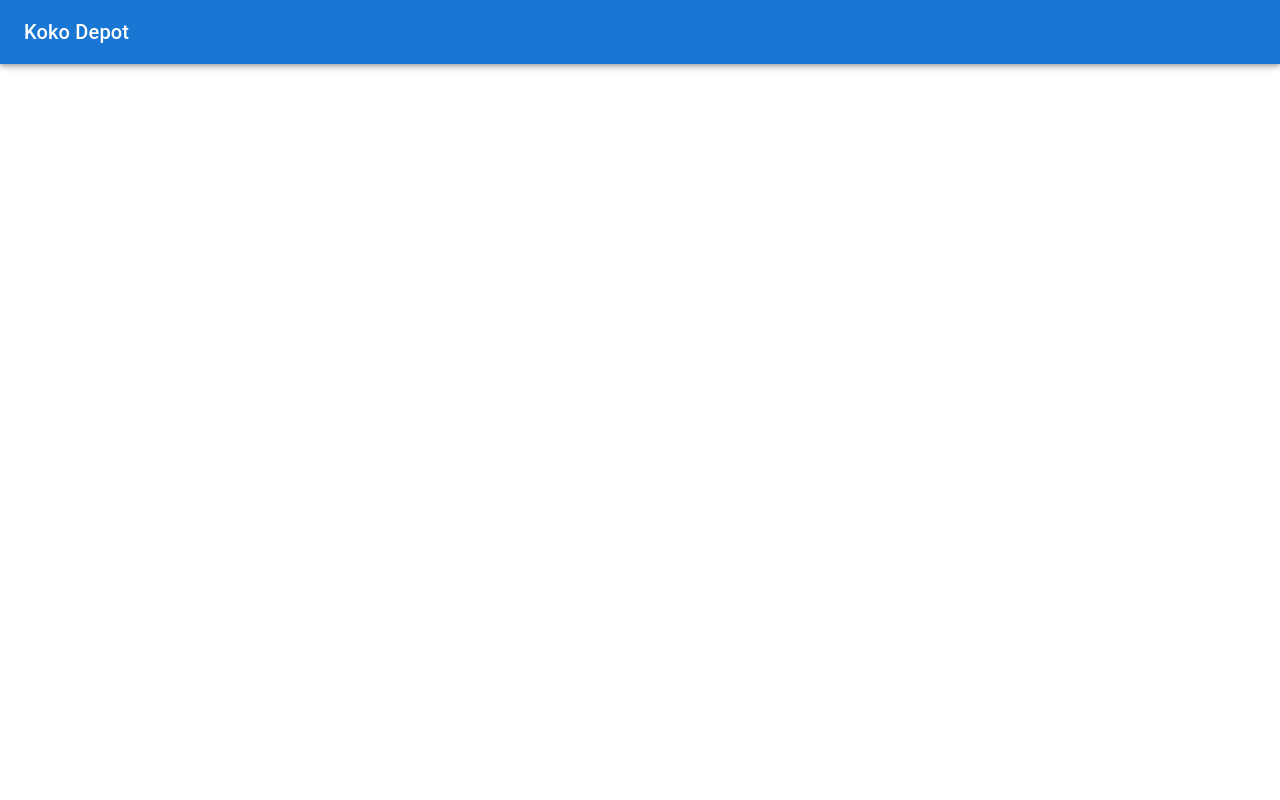
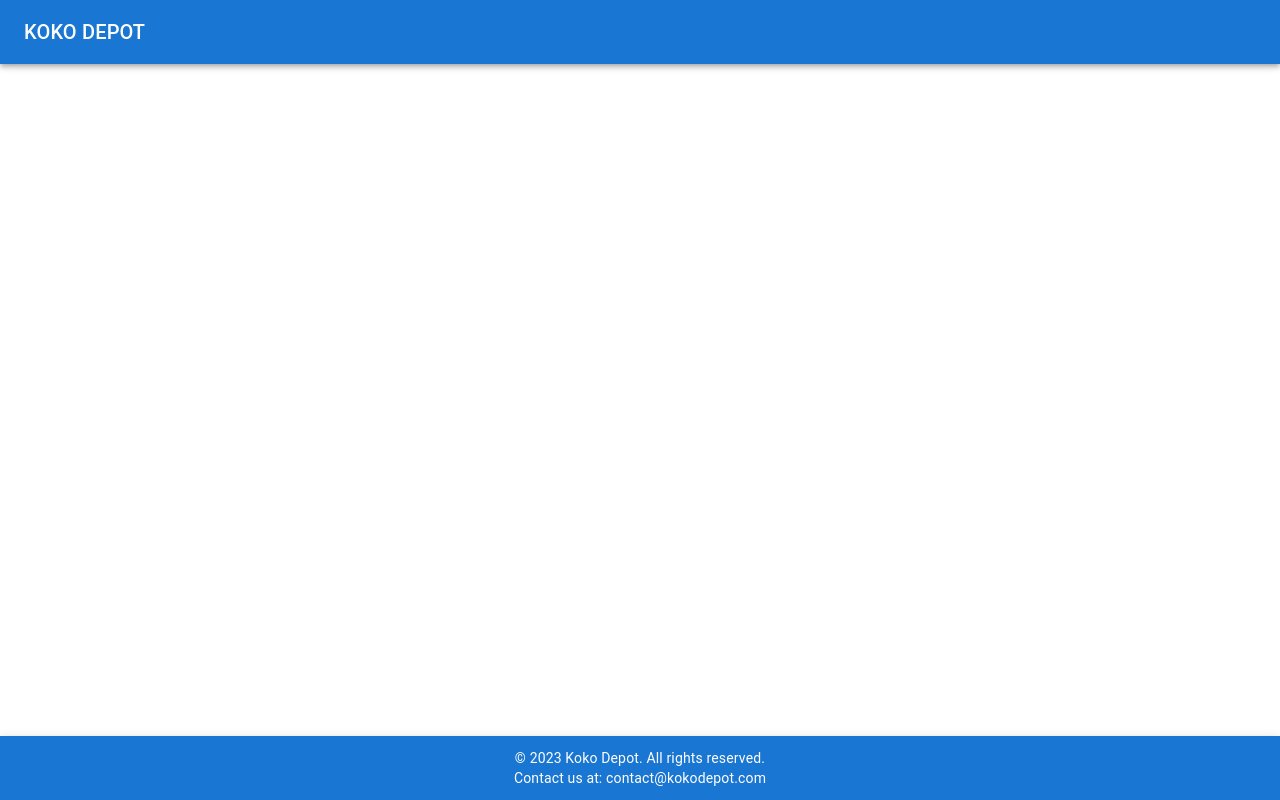
Before and after one commit to cleecoloma/storefront, a React (Vite) app: page / in a window 1280 px wide. Built offline with nearby package versions, Linux system fonts and the light colour scheme.

Commit message:
added Footer component with styling

```diff
--- a/src/App.jsx
+++ b/src/App.jsx
@@ -1,13 +1,15 @@
 import { useState } from 'react'
 import Header from './Components/Header'
+import Footer from './Components/Footer';
 import './App.css'
 
 function App() {
   return (
     <>
       <Header />
+      <Footer />
     </>
-  )
+  );
 }
 
 export default App
--- /dev/null
+++ b/src/Components/Footer/Footer.css
@@ -0,0 +1,19 @@
+.footer-container {
+  position: fixed;
+  bottom: 0;
+  left: 0;
+  right: 0;
+  text-align: center;
+}
+
+.footer-content {
+  display: flex;
+  flex-direction: column;
+  align-items: center;
+  justify-content: center;
+  margin-top: auto;
+}
+
+.footer-content .MuiTypography-root {
+  text-align: center;
+}
--- a/src/Components/Footer/index.jsx
+++ b/src/Components/Footer/index.jsx
@@ -0,0 +1,23 @@
+import React from 'react';
+import AppBar from '@mui/material/AppBar';
+import Toolbar from '@mui/material/Toolbar';
+import Typography from '@mui/material/Typography';
+import './Footer.css';
+
+function Footer() {
+  return (
+    <div className='footer-container'>
+      <AppBar position='static' color='primary' className='footer-content'>
+        <Toolbar>
+          <Typography variant='body2' color='inherit' align='center'>
+            &copy; {new Date().getFullYear()} Koko Depot. All rights reserved.
+            <br />
+            Contact us at: contact@kokodepot.com
+          </Typography>
+        </Toolbar>
+      </AppBar>
+    </div>
+  );
+}
+
+export default Footer;
--- a/src/Components/Header/index.jsx
+++ b/src/Components/Header/index.jsx
@@ -8,7 +8,7 @@ function Header() {
     <AppBar position='static'>
       <Toolbar>
         <Typography variant='h6' component='div'>
-          Koko Depot
+          KOKO DEPOT
         </Typography>
       </Toolbar>
     </AppBar>
```
